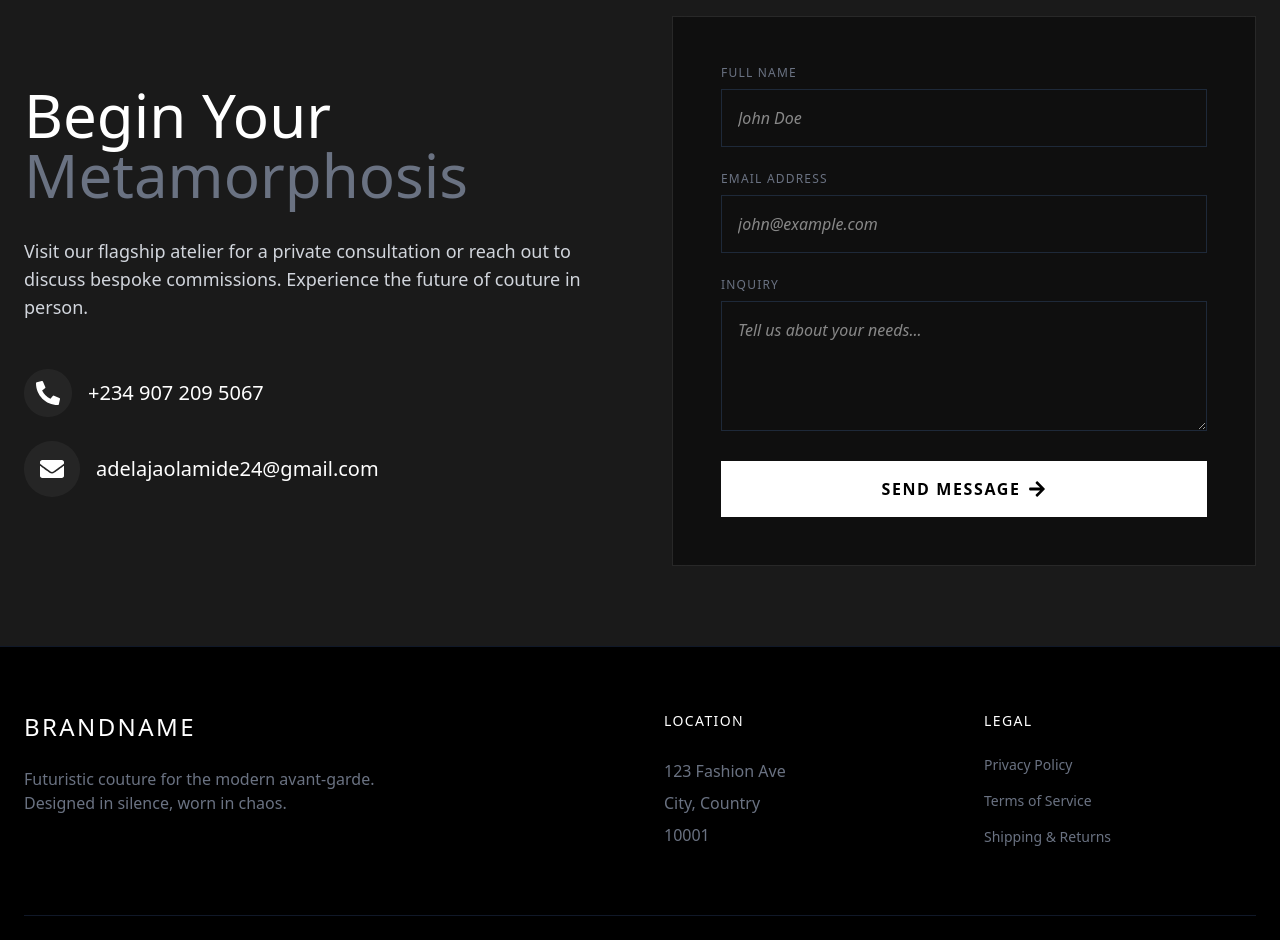
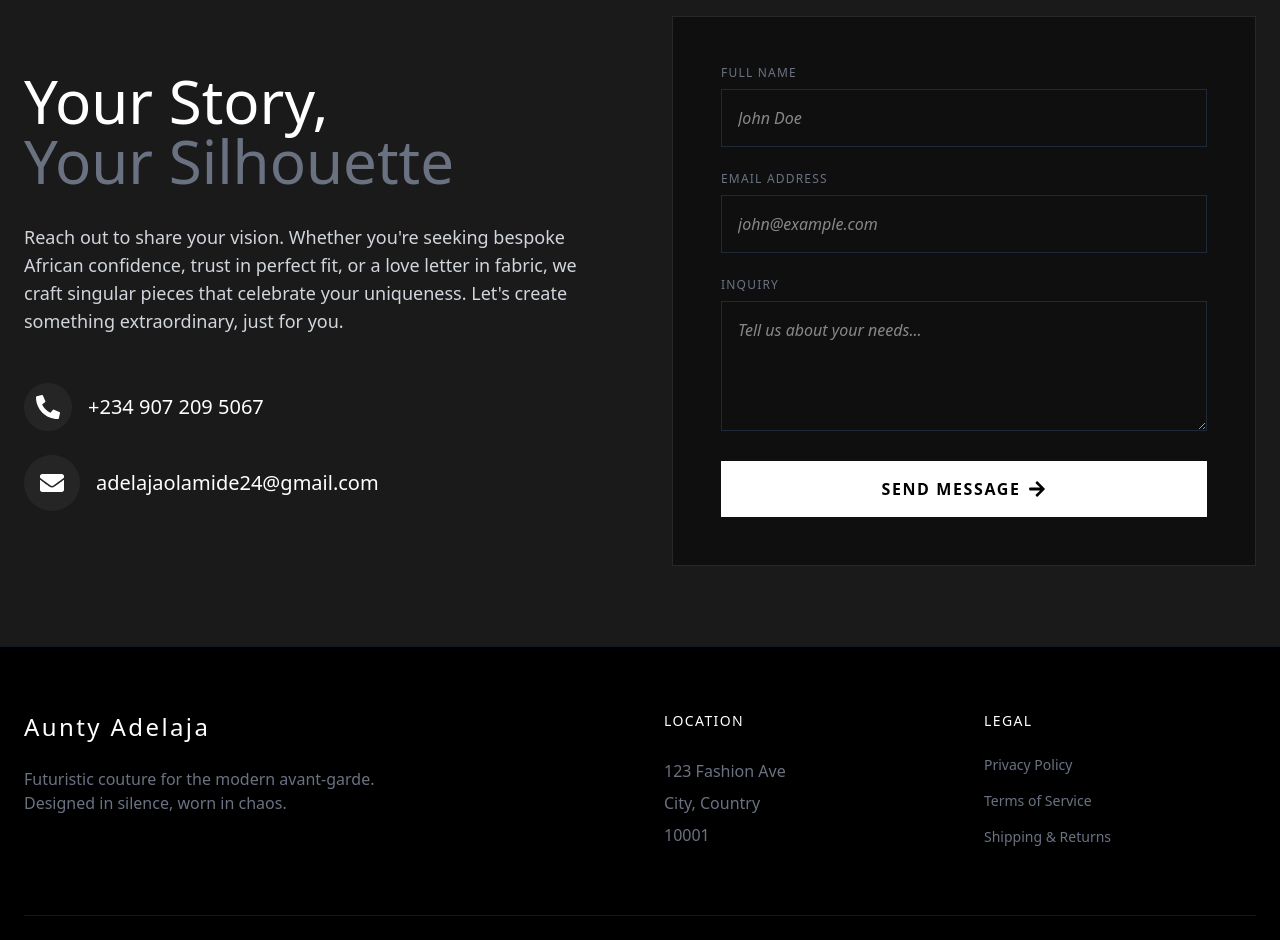
Before and after one commit to Dahvid16/adelaja, a React (Vite) app: page / in a window 1280 px wide. Shown: the part 3460-4400 px from the top of the page. Built offline with nearby package versions, Linux system fonts and the light colour scheme; a web font is replaced by a local one.

Commit message:
Contact section edit

```diff
--- a/src/Component/Contact.tsx
+++ b/src/Component/Contact.tsx
@@ -37,11 +37,11 @@ const Contact = () => {
           {/* CTA Side */}
           <div className="flex flex-col justify-center">
             <h2 className="font-serif text-4xl md:text-6xl text-white mb-8">
-              Begin Your <br />
-              <span className="text-gray-500">Metamorphosis</span>
+              Your Story, <br />
+              <span className="text-gray-500">Your Silhouette</span>
             </h2>
             <p className="text-gray-300 mb-12 text-lg font-light">
-              Visit our flagship atelier for a private consultation or reach out to discuss bespoke commissions. Experience the future of couture in person.
+              Reach out to share your vision. Whether you're seeking bespoke African confidence, trust in perfect fit, or a love letter in fabric, we craft singular pieces that celebrate your uniqueness. Let's create something extraordinary, just for you.
             </p>
 
             <div className="space-y-6">
--- a/src/Component/FooterSection.jsx
+++ b/src/Component/FooterSection.jsx
@@ -7,7 +7,7 @@ const FooterSection = () => {
         <div className="grid grid-cols-1 md:grid-cols-4 gap-12">
 
           <div className="col-span-1 md:col-span-2">
-            <h3 className="font-serif text-2xl text-white mb-6 tracking-widest">BRANDNAME</h3>
+            <h3 className="font-serif text-2xl text-white mb-6 tracking-widest">Aunty Adelaja</h3>
             <p className="text-gray-500 max-w-sm font-light">
               Futuristic couture for the modern avant-garde. Designed in silence, worn in chaos.
             </p>
```
